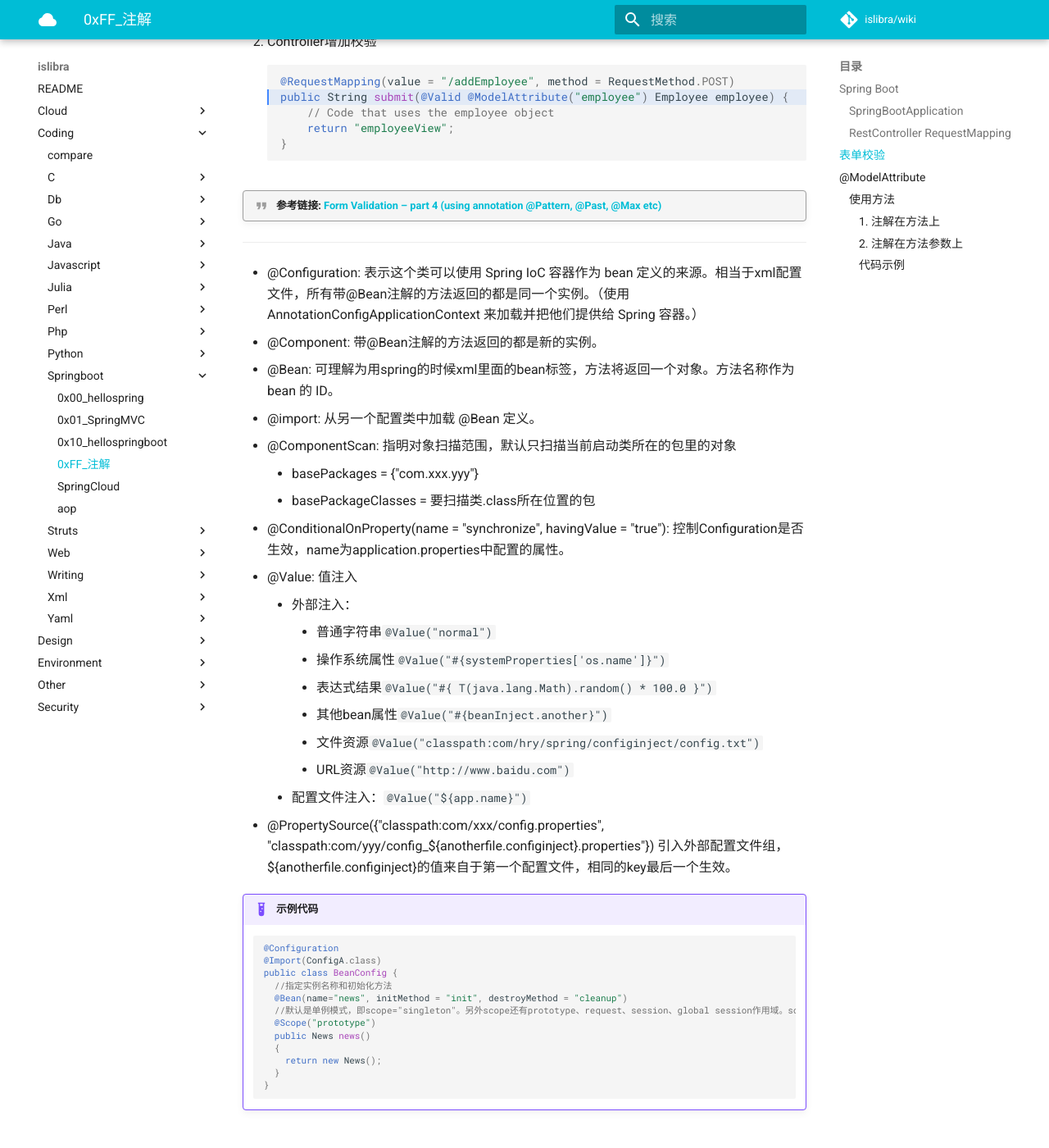
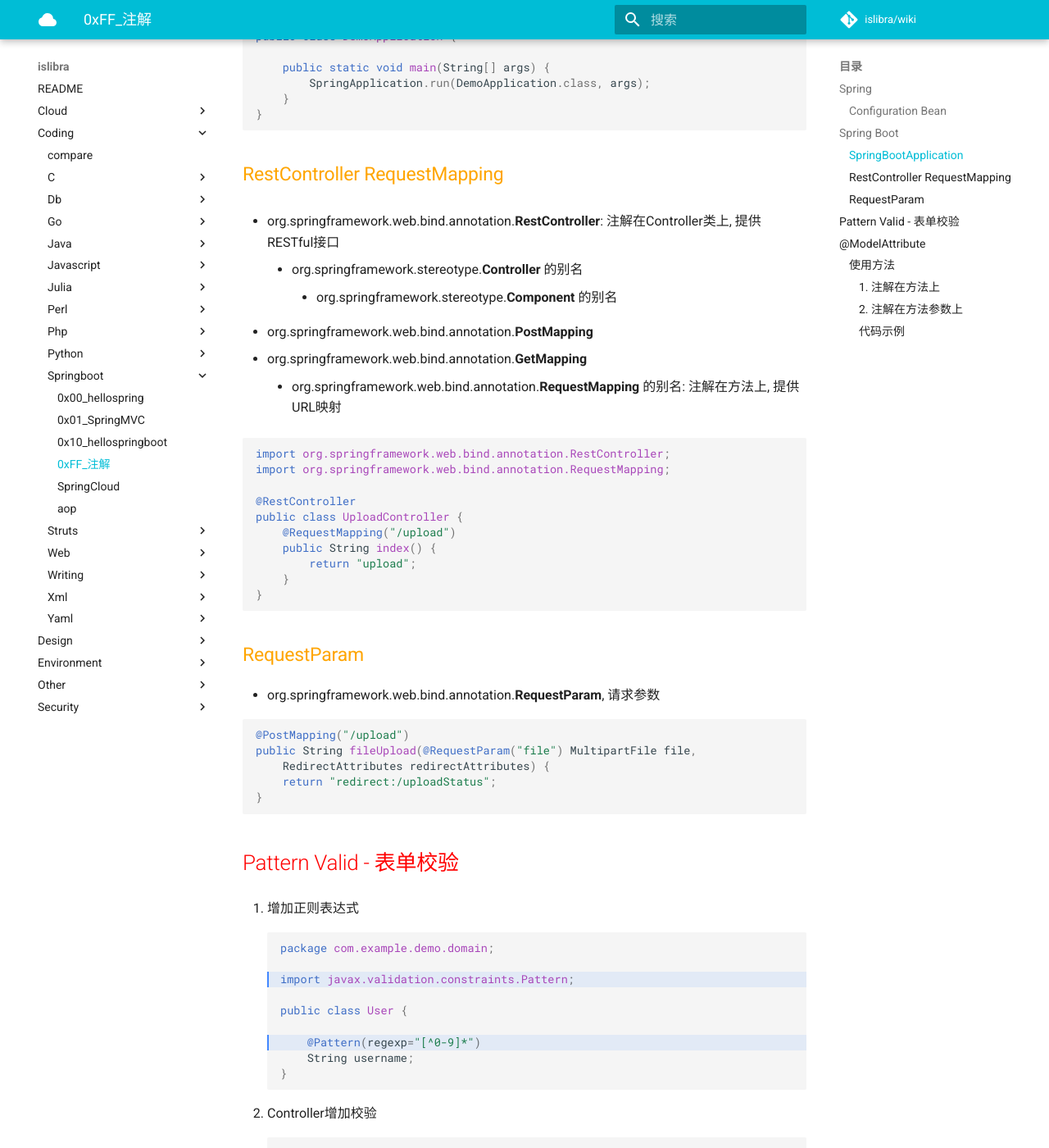
Before and after one commit to islibra/wiki, an MkDocs documentation site: the page built from docs/coding/springboot/0xFF_注解.md, in a window 1280 px wide and 1400 px high, scrolled down 1191 px. Shown: the whole window at 82% size. Built offline with MkDocs 1.6.1 and Material for MkDocs 9.7.7, drawn with Linux system fonts in a browser that asks for light colours; comment, search, counter and statistics services are not loaded; some of the changed text lies outside the part shown.

Commit message:
Update 0xFF_注解.md

````diff
--- a/docs/coding/springboot/0xFF_注解.md
+++ b/docs/coding/springboot/0xFF_注解.md
@@ -1,8 +1,41 @@
 # 0xFF_注解
+
+## Spring
+
+### Configuration Bean
+
+- org.springframework.context.annotation.**Configuration**: 表示这个类可以使用 Spring IoC 容器作为 Bean 定义的来源，相当于xml配置文件，所有带 @Bean 注解的方法返回的都是同一个实例。（使用 AnnotationConfigApplicationContext 来加载并把他们提供给 Spring 容器。）
+    - org.springframework.stereotype.**Component** 的别名: 带 @Bean 注解的方法返回的都是新的实例。
+
+- org.springframework.context.annotation.**Bean**: 可理解为用Spring的时候xml里面的bean标签，方法将返回一个对象，方法名称作为 bean 的 id，如：
+
+```java
+@Configuration
+public class BeanConfig {
+    @Bean
+    public News news()
+    {
+        return new News();
+    }
+}
+```
+
+相当于：
+
+```xml
+<bean id="news" class="com.xxx.News">
+</bean>
+```
+
 
 ## Spring Boot
 
 ### SpringBootApplication
+
+- org.springframework.boot.autoconfigure.**SpringBootApplication**
+    - org.springframework.context.annotation.**ComponentScan** 的别名: 指明对象扫描范围，默认只扫描当前启动类所在的包里的对象
+        - basePackages = {"com.xxx.yyy"}
+        - basePackageClasses = 要扫描类.class所在位置的包
 
 ```java
 import org.springframework.boot.SpringApplication;
@@ -19,8 +52,13 @@ public class DemoApplication {
 
 ### RestController RequestMapping
 
-- RestController: 注解在Controller类上, 提供RESTful接口
-- RequestMapping: 注解在方法上, 提供URL映射
+- org.springframework.web.bind.annotation.**RestController**: 注解在Controller类上, 提供RESTful接口
+    - org.springframework.stereotype.**Controller** 的别名
+        - org.springframework.stereotype.**Component** 的别名
+
+- org.springframework.web.bind.annotation.**PostMapping**
+- org.springframework.web.bind.annotation.**GetMapping**
+    - org.springframework.web.bind.annotation.**RequestMapping** 的别名: 注解在方法上, 提供URL映射
 
 ```java
 import org.springframework.web.bind.annotation.RestController;
@@ -35,8 +73,20 @@ public class UploadController {
 }
 ```
 
+### RequestParam
 
-## 表单校验
+- org.springframework.web.bind.annotation.**RequestParam**, 请求参数
+
+```java
+@PostMapping("/upload")
+public String fileUpload(@RequestParam("file") MultipartFile file,
+    RedirectAttributes redirectAttributes) {
+    return "redirect:/uploadStatus";
+}
+```
+
+
+## Pattern Valid - 表单校验
 
 1. 增加正则表达式
 
@@ -67,13 +117,7 @@ public class UploadController {
 
 ---
 
-- @Configuration: 表示这个类可以使用 Spring IoC 容器作为 bean 定义的来源。相当于xml配置文件，所有带@Bean注解的方法返回的都是同一个实例。（使用 AnnotationConfigApplicationContext 来加载并把他们提供给 Spring 容器。）
-- @Component: 带@Bean注解的方法返回的都是新的实例。
-- @Bean: 可理解为用spring的时候xml里面的bean标签，方法将返回一个对象。方法名称作为 bean 的 ID。
 - @import: 从另一个配置类中加载 @Bean 定义。
-- @ComponentScan: 指明对象扫描范围，默认只扫描当前启动类所在的包里的对象
-    - basePackages = {"com.xxx.yyy"}
-    - basePackageClasses = 要扫描类.class所在位置的包
 - @ConditionalOnProperty(name = "synchronize", havingValue = "true"): 控制Configuration是否生效，name为application.properties中配置的属性。
 - @Value: 值注入
     - 外部注入：
````
